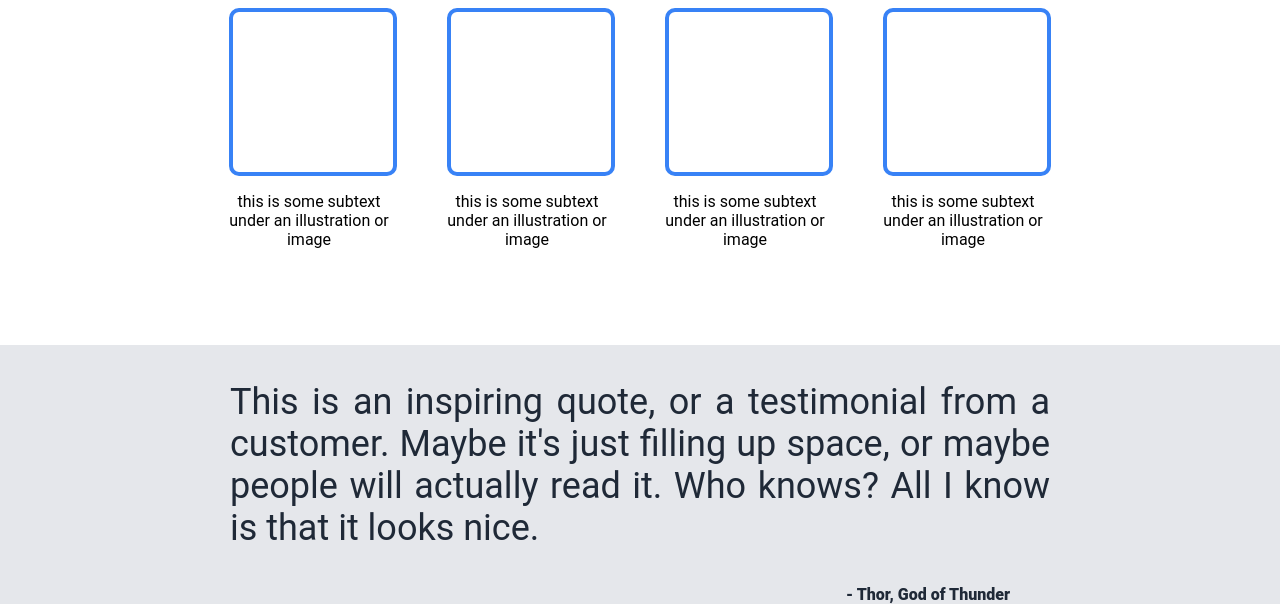
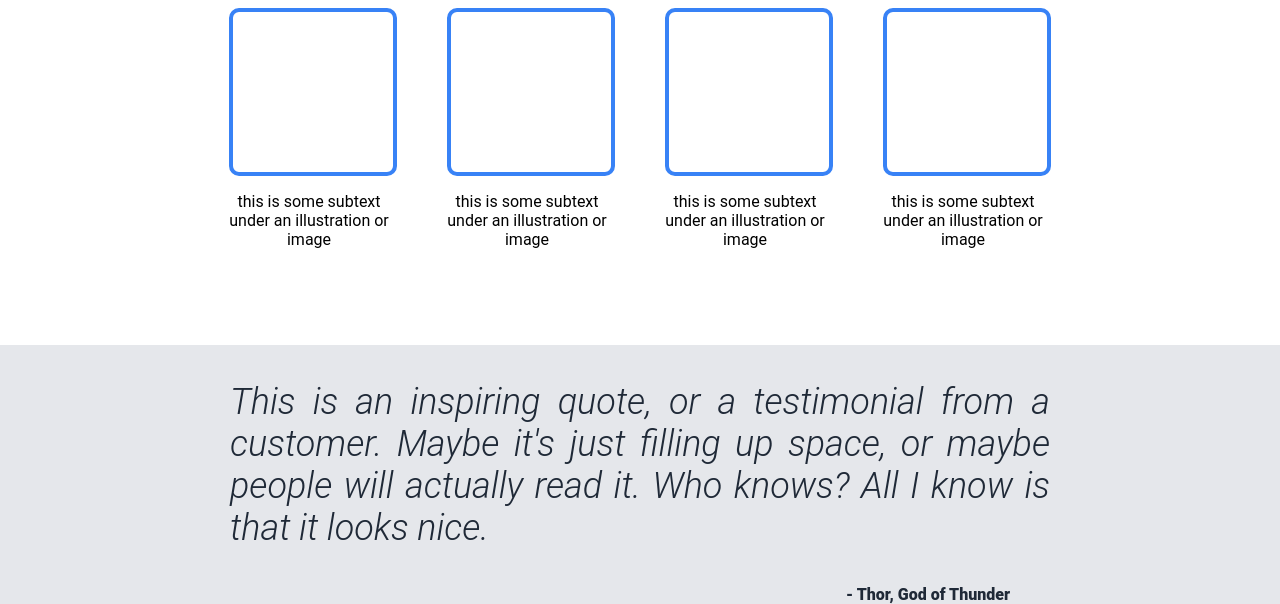
Before and after one commit to Sindrei/landing-page, a plain HTML site: page index.html in a window 1280 px wide. Shown: the part 625-1229 px from the top of the page. Drawn offline with Linux system fonts and the light colour scheme.

Commit message:
Fixed styling for quote
Changed the following properties:
    * font-weight: 300;
    * and font-style: italic;

```diff
--- a/style.css
+++ b/style.css
@@ -113,7 +113,8 @@ body {
 
 .quote {
     font-size: 36px;
-    font-weight: light;
+    font-weight: 300;
+    font-style: italic;
     color: #1f2937;
     text-align: justify;
 }
```
